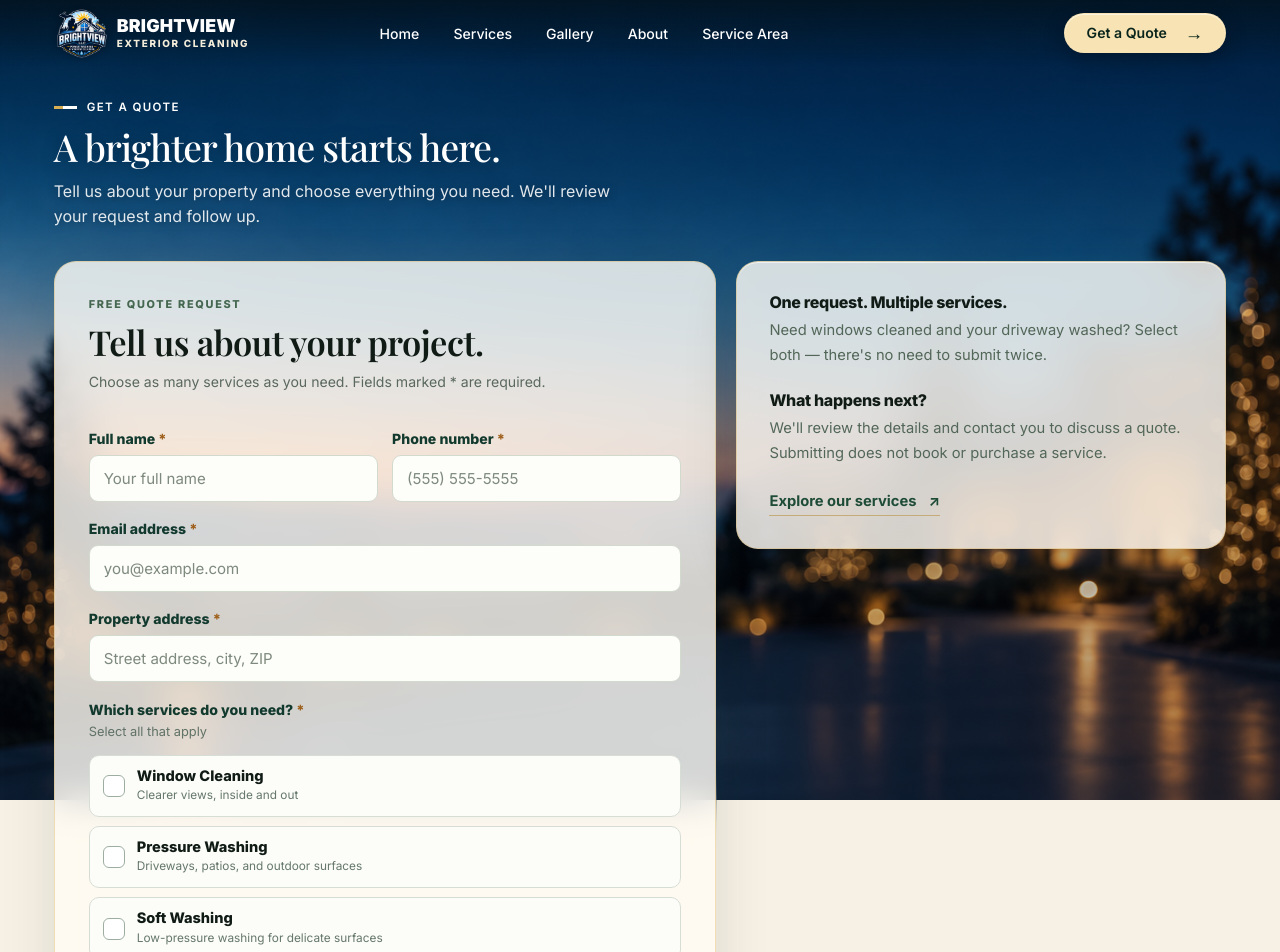
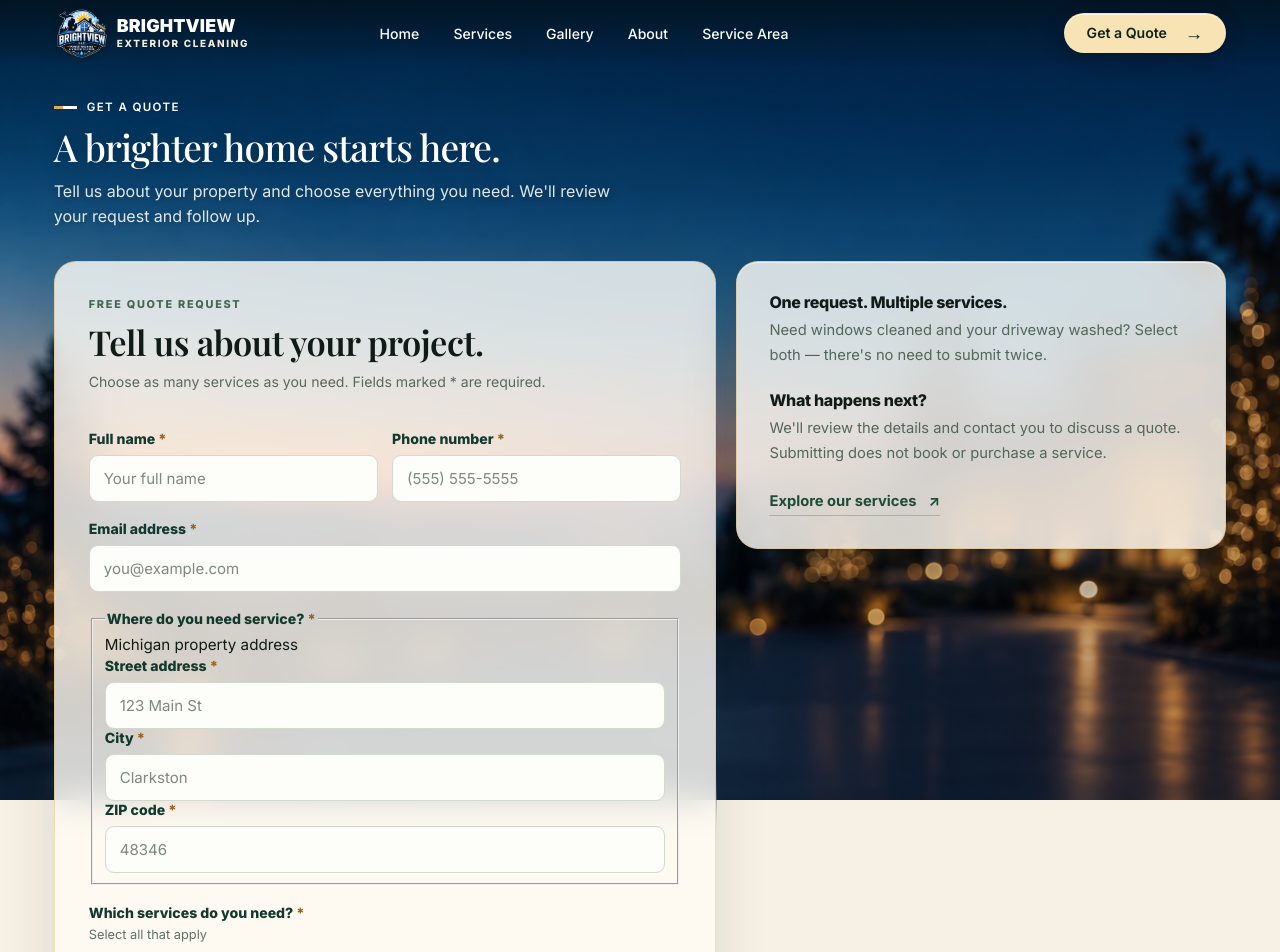
Before and after one commit to csmotherman/brightview-llc, a Next.js app: page /quote in a window 1280 px wide. Shown: the top 952 px of the page. Built offline with nearby package versions, Linux system fonts and the light colour scheme; a web font is replaced by a local one.

Commit message:
Split quote property location into street, city and ZIP with combined Zolato address

```diff
--- a/src/components/quote/QuoteForm.tsx
+++ b/src/components/quote/QuoteForm.tsx
@@ -8,7 +8,7 @@ import { Card } from "@/components/ui/Card";
 import { CheckboxOption, FieldError, FormField, Input, Textarea, formStyles } from "@/components/ui/FormField";
 import styles from "@/app/quote/quote.module.css";
 
-type TextField = "name" | "phone" | "email" | "address" | "message";
+type TextField = "name" | "phone" | "email" | "street" | "city" | "zip" | "message";
 type FormValues = Record<TextField, string> & { services: string[] };
 type FieldErrors = Partial<Record<TextField | "services", string>>;
 
@@ -17,14 +17,23 @@ const newSubmissionId = () =>
     ? crypto.randomUUID()
     : Math.random().toString(36).slice(2) + Date.now().toString(36);
 
-const emptyForm: FormValues = { name: "", phone: "", email: "", address: "", message: "", services: [] };
+const emptyForm: FormValues = { name: "", phone: "", email: "", street: "", city: "", zip: "", message: "", services: [] };
+
+// Zolato's intake expects one address string, even though users fill three short fields.
+const formatAddress = ({ street, city, zip }: Pick<FormValues, "street" | "city" | "zip">) => {
+  const clean = (value: string) => value.trim().replace(/\s+/g, " ");
+  const normalizedZip = clean(zip).replace(/^(\d{5})(\d{4})$/, "$1-$2");
+  return `${clean(street)}, ${clean(city)}, MI ${normalizedZip}`;
+};
 
 function validate(form: FormValues): FieldErrors {
   const errors: FieldErrors = {};
   if (!form.name.trim()) errors.name = "Please enter your name.";
   if (!hasEnoughPhoneDigits(form.phone)) errors.phone = "Please enter a valid phone number.";
   if (!EMAIL_PATTERN.test(form.email.trim())) errors.email = "Please enter a valid email address.";
-  if (!form.address.trim()) errors.address = "Please enter the property address.";
+  if (!form.street.trim()) errors.street = "Enter the street address.";
+  if (!form.city.trim()) errors.city = "Enter the city.";
+  if (!/^\d{5}(?:-?\d{4})?$/.test(form.zip.trim())) errors.zip = "Enter a valid 5-digit ZIP code.";
   if (form.services.length === 0) errors.services = "Please select at least one service.";
   if (!form.message.trim()) errors.message = "Please tell us a little about your project.";
   return errors;
@@ -77,7 +86,11 @@ export function QuoteForm() {
         method: "POST",
         headers: { "Content-Type": "application/json" },
         body: JSON.stringify({
-          ...form,
+          name: form.name,
+          phone: form.phone,
+          email: form.email,
+          address: formatAddress(form),
+          message: form.message,
           services: SERVICE_OPTIONS.map((option) => option.name).filter((name) => form.services.includes(name)),
           website: String(data.get("website") ?? ""),
           submissionId: submissionId.current,
@@ -150,9 +163,21 @@ export function QuoteForm() {
           <FormField id="quote-email" label="Email address" required error={fieldErrors.email}>
             <Input {...bind("email", { id: "quote-email", maxLength: QUOTE_LIMITS.email })} type="email" autoComplete="email" placeholder="you@example.com" />
           </FormField>
-          <FormField id="quote-address" label="Property address" required error={fieldErrors.address}>
-            <Input {...bind("address", { id: "quote-address", maxLength: QUOTE_LIMITS.address })} type="text" autoComplete="street-address" placeholder="Street address, city, ZIP" />
-          </FormField>
+          <fieldset className={styles.addressFields}>
+            <legend className={formStyles.legend}>Where do you need service? <span className={formStyles.required} aria-hidden="true">*</span></legend>
+            <p className={styles.addressHint}>Michigan property address</p>
+            <FormField id="quote-street" label="Street address" required error={fieldErrors.street}>
+              <Input {...bind("street", { id: "quote-street", maxLength: 160 })} type="text" autoComplete="section-service-address address-line1" enterKeyHint="next" placeholder="123 Main St" />
+            </FormField>
+            <div className={styles.addressRow}>
+              <FormField id="quote-city" label="City" required error={fieldErrors.city}>
+                <Input {...bind("city", { id: "quote-city", maxLength: 80 })} type="text" autoComplete="section-service-address address-level2" enterKeyHint="next" placeholder="Clarkston" />
+              </FormField>
+              <FormField id="quote-zip" label="ZIP code" required error={fieldErrors.zip}>
+                <Input {...bind("zip", { id: "quote-zip", maxLength: 10 })} type="text" inputMode="numeric" autoComplete="section-service-address postal-code" enterKeyHint="next" placeholder="48346" />
+              </FormField>
+            </div>
+          </fieldset>
 
           <fieldset className={styles.services} aria-describedby="service-hint">
             <legend className={formStyles.legend}>Which services do you need? <span className={formStyles.required} aria-hidden="true">*</span></legend>
```
